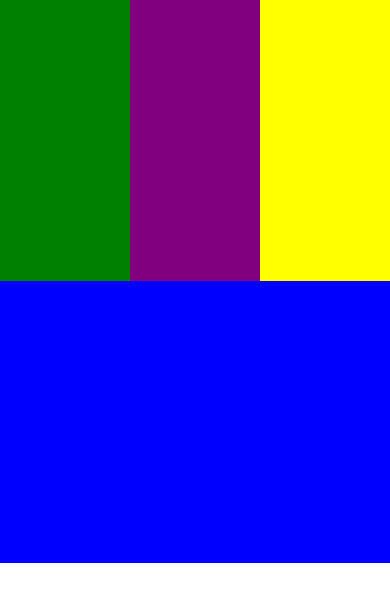
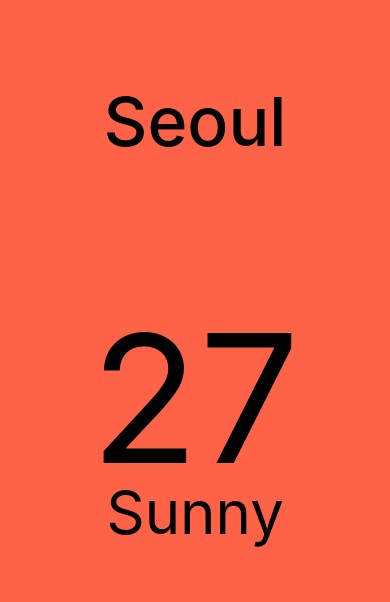
Before and after one commit to hyukjin0419/ReactNative_Weahter, a React Native app: screen / in a window 390 px wide. Shown: the top 602 px of the page. Built offline with nearby package versions, Linux system fonts and the light colour scheme.

Commit message:
style study

```diff
--- a/App.js
+++ b/App.js
@@ -3,16 +3,16 @@
 
 export default function App() {
   return (
-    <View style={{ flex: 1 }}>
-      <View
-        style={{ flex: 1, backgroundColor: "tomato", flexDirection: "row" }}
-      >
-        <View style={{ flex: 1, backgroundColor: "green" }}></View>
-        <View style={{ flex: 1, backgroundColor: "purple" }}></View>
-        <View style={{ flex: 1, backgroundColor: "yellow" }}></View>
+    <View style={styles.container}>
+      <View style={styles.city}>
+        <Text style={styles.cityName}>Seoul</Text>
       </View>
-      <View style={{ flex: 1, backgroundColor: "blue" }}></View>
-      <View style={{ flex: 1, backgroundColor: "white" }}></View>
+      <View style={styles.weather}>
+        <View style={styles.day}>
+          <Text style={styles.temp}>27</Text>
+          <Text style={styles.description}>Sunny</Text>
+        </View>
+      </View>
     </View>
   );
 }
@@ -20,8 +20,30 @@
 const styles = StyleSheet.create({
   container: {
     flex: 1,
-    backgroundColor: "#fff",
+    backgroundColor: "tomato",
+  },
+  city: {
+    flex: 1.2,
+    justifyContent: "center",
     alignItems: "center",
-    justifyContent: "center",
+  },
+  cityName: {
+    fontSize: 68,
+    fontWeight: "500",
+  },
+  weather: {
+    flex: 3,
+  },
+  day: {
+    flex: 1,
+    alignItems: "center",
+  },
+  temp: {
+    marginTop: 50,
+    fontSize: 178,
+  },
+  description: {
+    marginTop: -30,
+    fontSize: 60,
   },
 });
```
